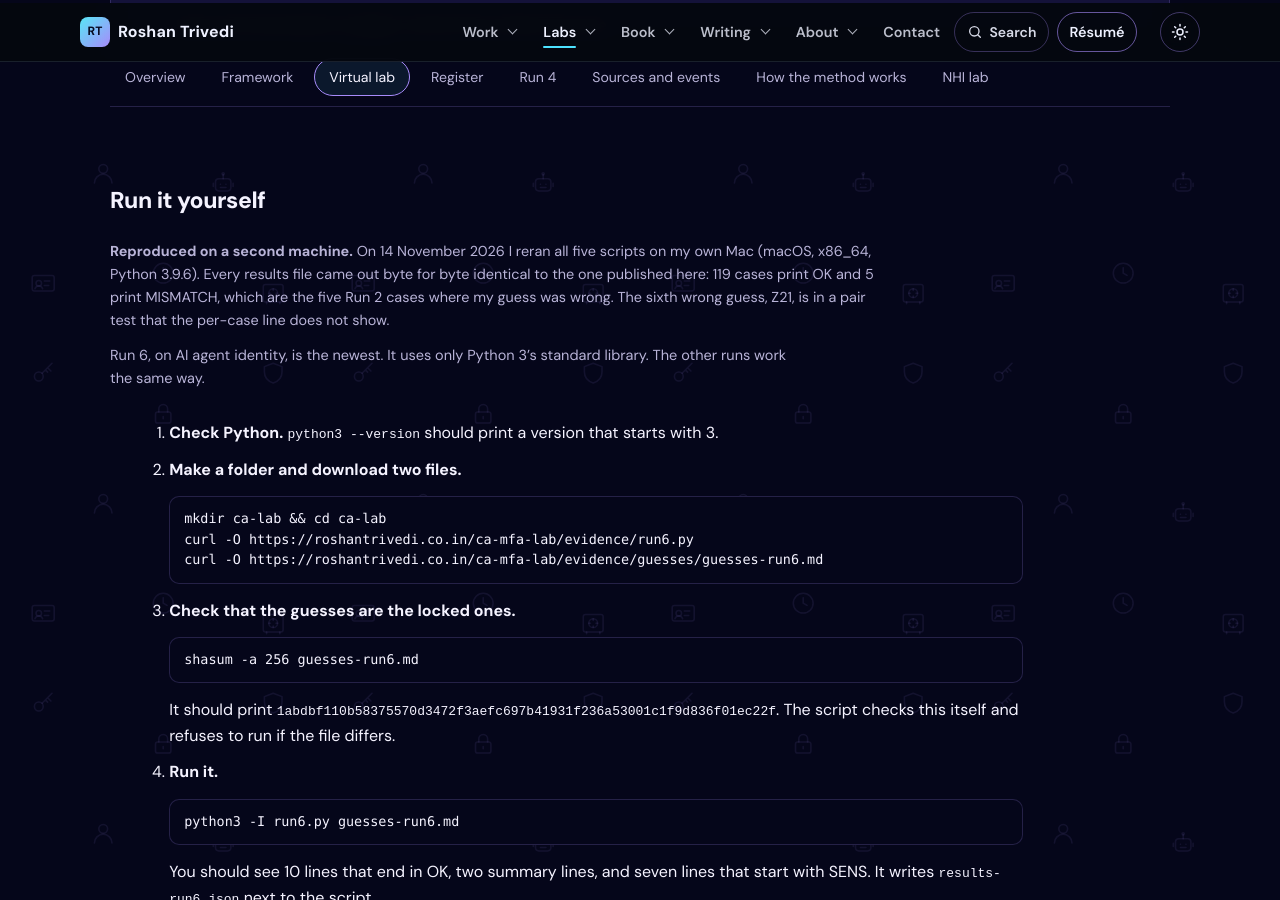
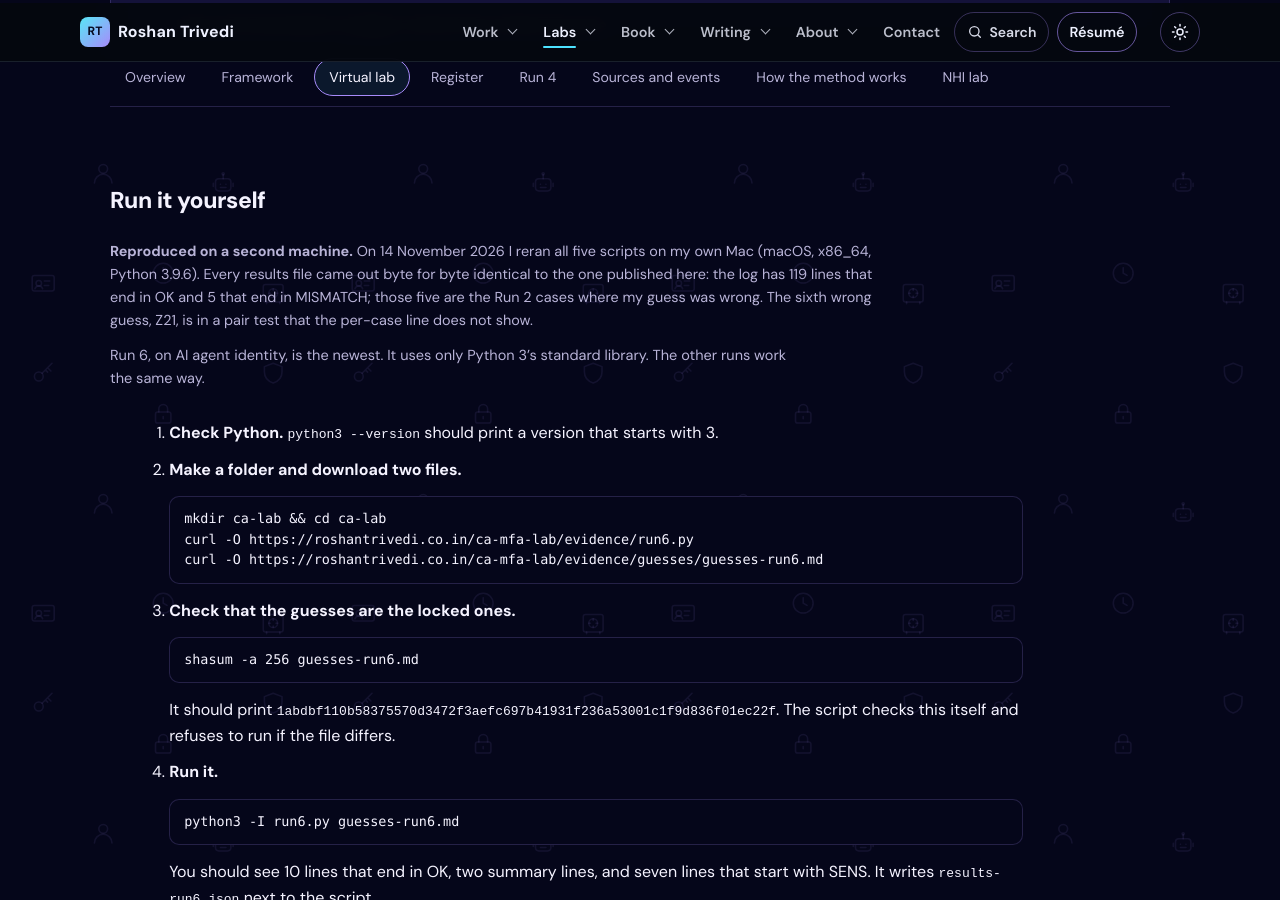
Before and after one commit to trivediroshan1-ui/trivediroshan1-ui.github.io, a Jekyll site: the page ca-mfa-lab/virtual-lab/index.html, which Jekyll copies as it is, in a window 1280 px wide and 900 px high, scrolled down 1875 px. Built offline with Jekyll 4.4.1, drawn with Linux system fonts in a browser that asks for light colours.

Commit message:
Virtual lab: reword the reproduction note so the number check reads it correctly

```diff
--- a/ca-mfa-lab/virtual-lab/index.html
+++ b/ca-mfa-lab/virtual-lab/index.html
@@ -64,7 +64,7 @@
 
   <section class="nsec steps" id="local" aria-labelledby="lo-h">
     <h2 id="lo-h">Run it yourself</h2>
-    <p class="fnote"><b>Reproduced on a second machine.</b> On 14 November 2026 I reran all five scripts on my own Mac (macOS, x86_64, Python 3.9.6). Every results file came out byte for byte identical to the one published here: 119 cases print OK and 5 print MISMATCH, which are the five Run 2 cases where my guess was wrong. The sixth wrong guess, Z21, is in a pair test that the per-case line does not show.</p>
+    <p class="fnote"><b>Reproduced on a second machine.</b> On 14 November 2026 I reran all five scripts on my own Mac (macOS, x86_64, Python 3.9.6). Every results file came out byte for byte identical to the one published here: the log has 119 lines that end in OK and 5 that end in MISMATCH; those five are the Run 2 cases where my guess was wrong. The sixth wrong guess, Z21, is in a pair test that the per-case line does not show.</p>
     <p class="lede">Run 6, on AI agent identity, is the newest. It uses only Python 3&rsquo;s standard library. The other runs work the same way.</p>
     <ol>
       <li><b>Check Python.</b> <code>python3 --version</code> should print a version that starts with 3.</li>
```
